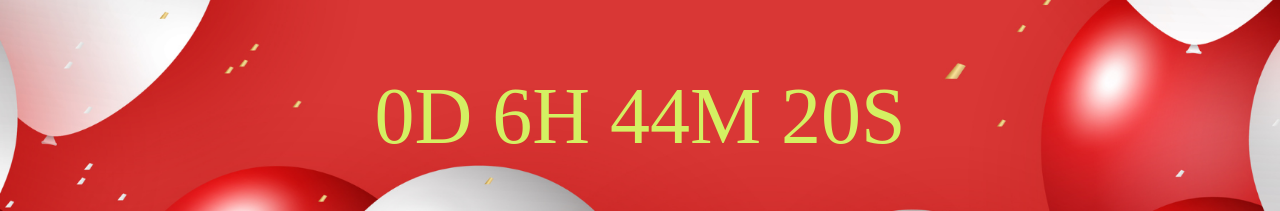
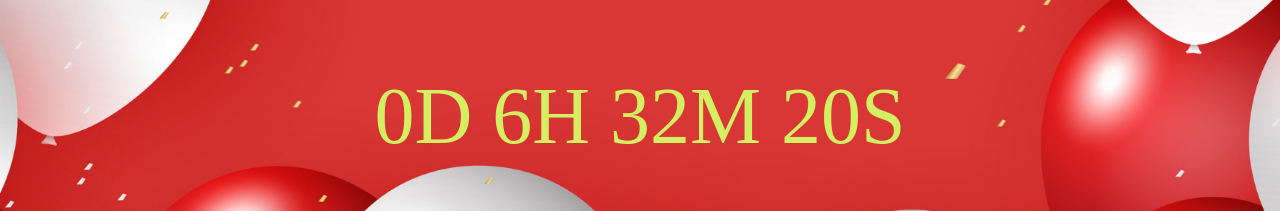
Before and after one commit to Leowiet/birthdayformineone, a plain HTML site: page index.html in a window 1280 px wide. Shown: the part 412-623 px from the top of the page. Drawn offline with Linux system fonts and the light colour scheme.

Commit message:
Update index.html

```diff
--- a/index.html
+++ b/index.html
@@ -60,7 +60,7 @@ hr {
 </div>
 
 <script>
-var countDownDate = new Date("Sep 25, 2024 08:53:30").getTime();
+var countDownDate = new Date("Sep 25, 2024 08:41:30").getTime();
 
 var countdownfunction = setInterval(function() {
 
```
